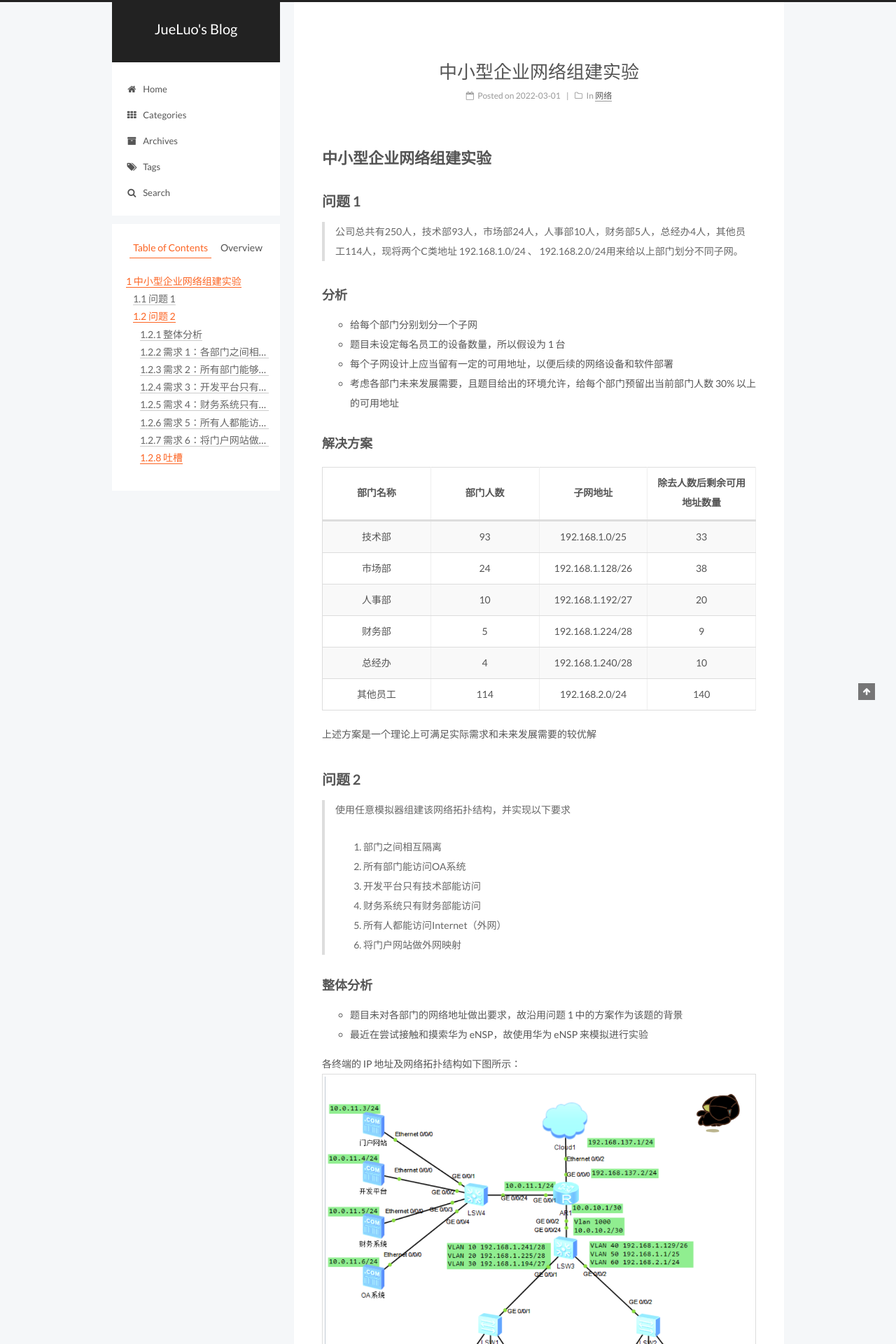
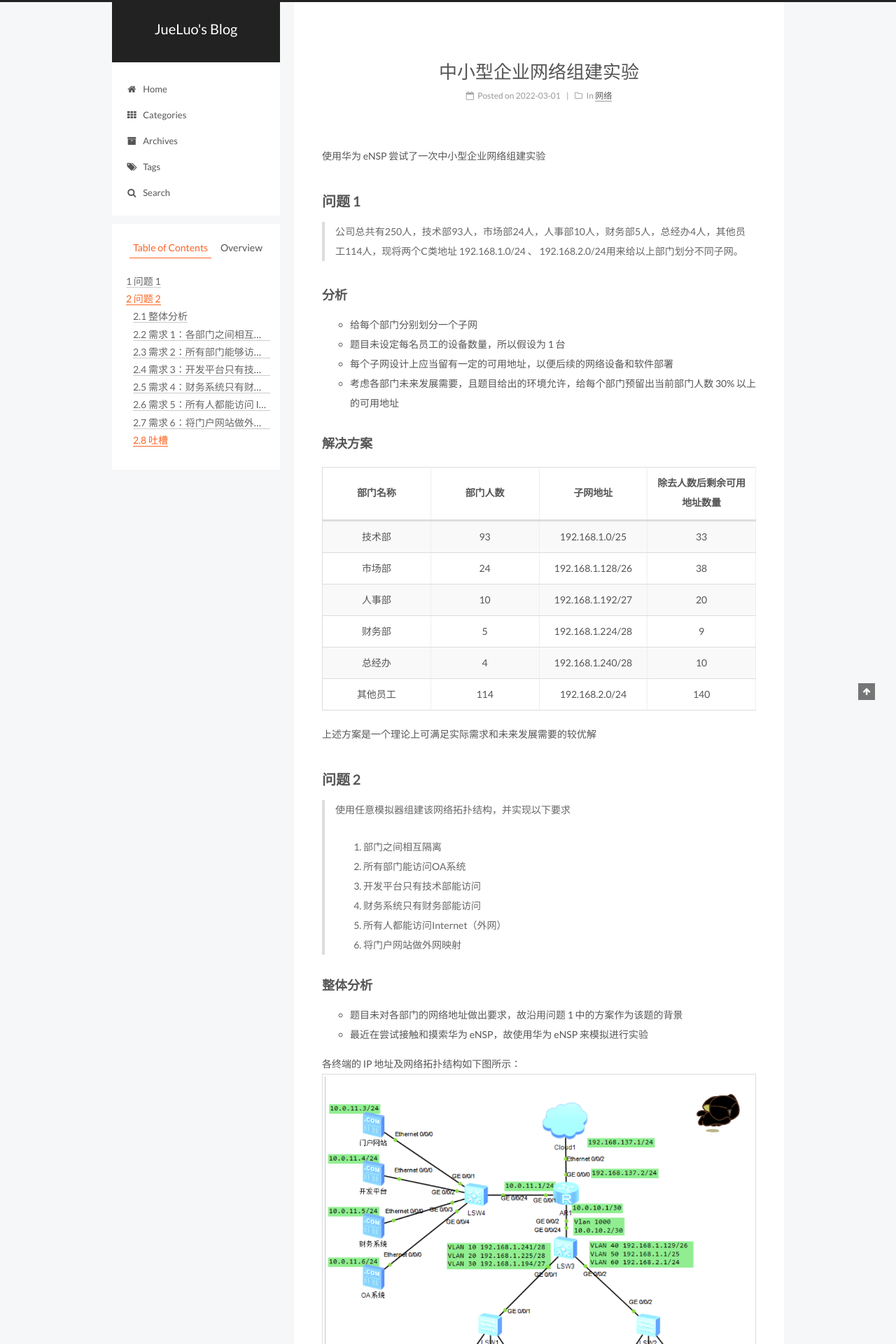
Before and after one commit to JueLuo99/jueluo99.github.io, a Jekyll site: the page built from _posts/2022-03-01-ex-20220301.md, in a window 1280 px wide. Shown: the top 1920 px of the page at 70% size. Built offline with Jekyll 4.4.1, drawn with Linux system fonts in a browser that asks for light colours; comment, search, counter and statistics services are not loaded.

Commit message:
Update 2022-03-01-ex-20220301.md

```diff
--- a/_posts/2022-03-01-ex-20220301.md
+++ b/_posts/2022-03-01-ex-20220301.md
@@ -7,7 +7,9 @@ author: jueluo99@gmail.com
 tags: [huawei, network, switch, router, acl, vlan]
 ---
 
-# 中小型企业网络组建实验
+使用华为 eNSP 尝试了一次中小型企业网络组建实验
+
+<!-- more -->
 
 ## 问题 1
 
```
